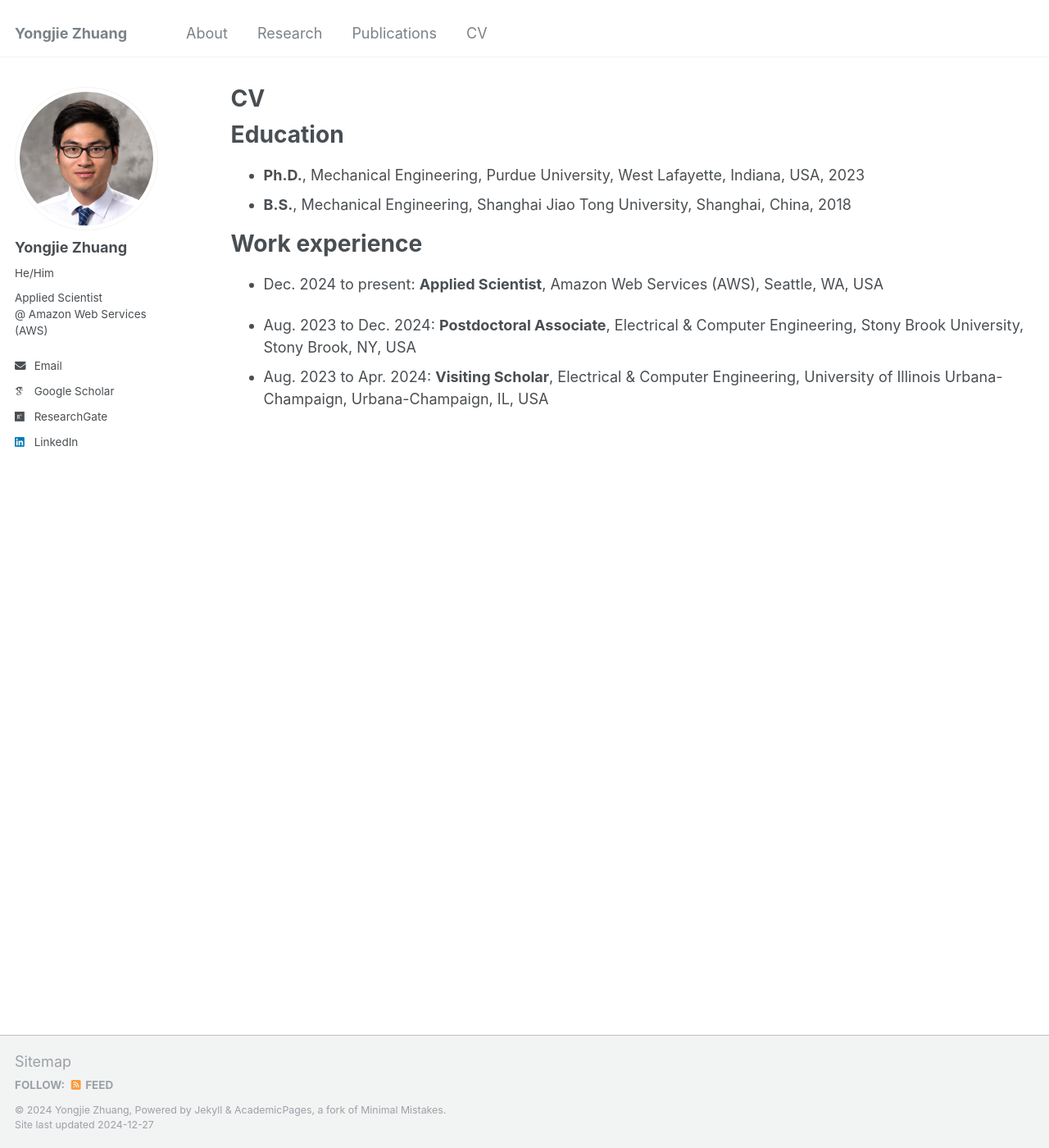
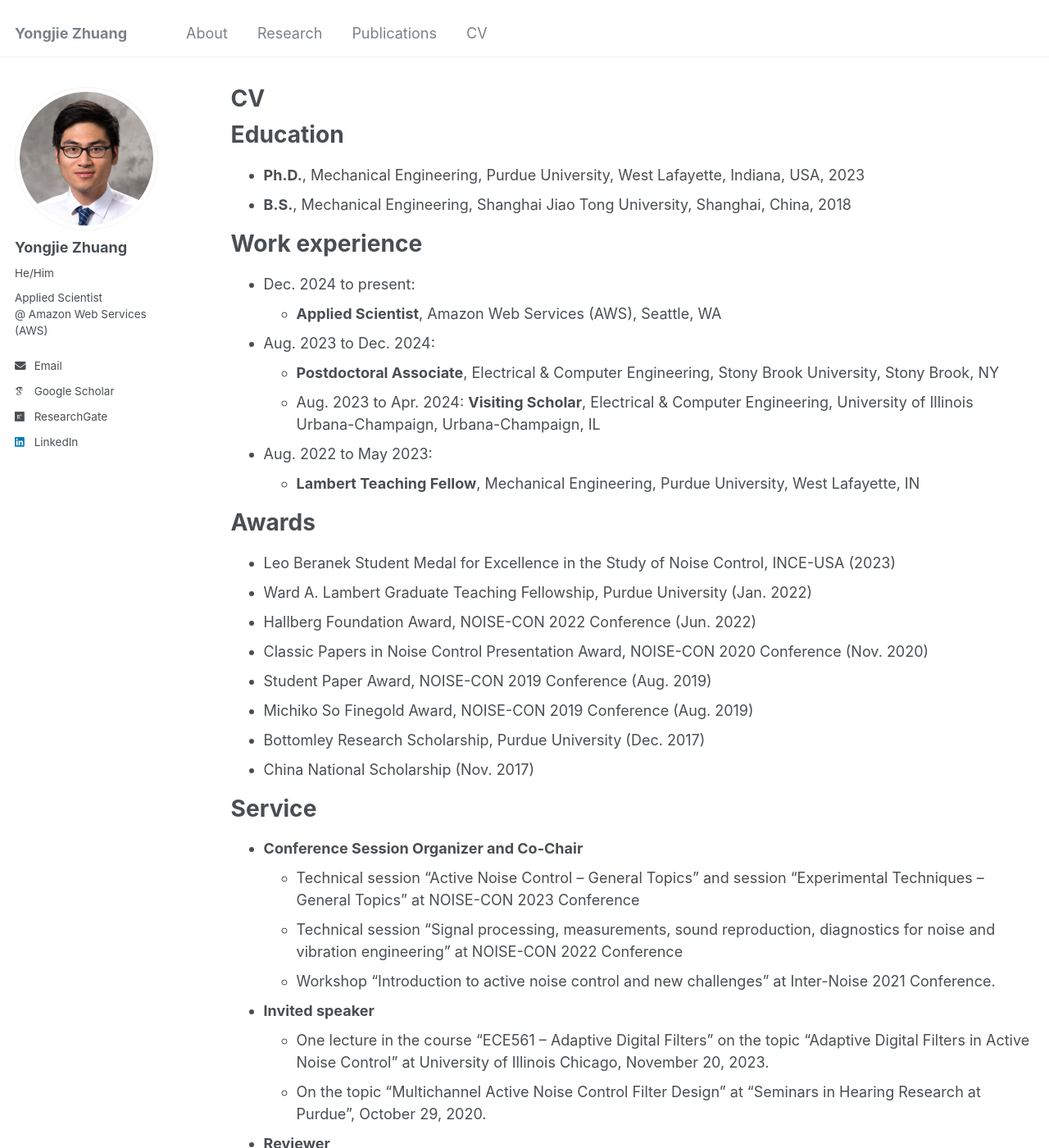
Before and after one commit to Yongjie-Zhuang/Yongjie-Zhuang.github.io, a Jekyll site: the page built from _pages/cv.md, in a window 1280 px wide and 1400 px high. Shown: the whole window at 82% size. Built offline with Jekyll 4.4.1, drawn with Linux system fonts in a browser that asks for light colours; some web fonts are replaced; some of the changed text lies outside the part shown.

Commit message:
Update CV

```diff
--- a/_pages/cv.md
+++ b/_pages/cv.md
@@ -16,10 +16,42 @@ Education
 
 Work experience
 ======
-* Dec. 2024 to present: <strong>Applied Scientist</strong>, Amazon Web Services (AWS), Seattle, WA, USA
+* Dec. 2024 to present:
+  * <strong>Applied Scientist</strong>, Amazon Web Services (AWS), Seattle, WA
+* Aug. 2023 to Dec. 2024:
+  * <strong>Postdoctoral Associate</strong>, Electrical & Computer Engineering, Stony Brook University, Stony Brook, NY
+  * Aug. 2023 to Apr. 2024: <strong>Visiting Scholar</strong>, Electrical & Computer Engineering, University of Illinois Urbana-Champaign, Urbana-Champaign, IL
+* Aug. 2022 to May 2023:
+  * <strong>Lambert Teaching Fellow</strong>, Mechanical Engineering, Purdue University, West Lafayette, IN
 
-* Aug. 2023 to Dec. 2024: <strong>Postdoctoral Associate</strong>, Electrical & Computer Engineering, Stony Brook University, Stony Brook, NY, USA
-* Aug. 2023 to Apr. 2024: <strong>Visiting Scholar</strong>, Electrical & Computer Engineering, University of Illinois Urbana-Champaign, Urbana-Champaign, IL, USA
+Awards
+======
+* Leo Beranek Student Medal for Excellence in the Study of Noise Control, INCE-USA (2023)
+* Ward A. Lambert Graduate Teaching Fellowship, Purdue University (Jan. 2022)
+* Hallberg Foundation Award, NOISE-CON 2022 Conference (Jun. 2022)
+* Classic Papers in Noise Control Presentation Award, NOISE-CON 2020 Conference (Nov. 2020)
+* Student Paper Award, NOISE-CON 2019 Conference (Aug. 2019)
+* Michiko So Finegold Award, NOISE-CON 2019 Conference (Aug. 2019)
+* Bottomley Research Scholarship, Purdue University (Dec. 2017)
+* China National Scholarship (Nov. 2017)
+
+
+Service
+======
+* <strong>Conference Session Organizer and Co-Chair</strong>
+  * Technical session “Active Noise Control – General Topics” and session “Experimental Techniques – General Topics” at NOISE-CON 2023 Conference
+  * Technical session “Signal processing, measurements, sound reproduction, diagnostics for noise and vibration engineering” at NOISE-CON 2022 Conference
+  * Workshop “Introduction to active noise control and new challenges” at Inter-Noise 2021 Conference.
+
+* <strong>Invited speaker</strong>
+  * One lecture in the course “ECE561 – Adaptive Digital Filters” on the topic “Adaptive Digital Filters in Active Noise Control” at University of Illinois Chicago, November 20, 2023.
+  * On the topic “Multichannel Active Noise Control Filter Design” at “Seminars in Hearing Research at Purdue”, October 29, 2020.
+
+* <strong>Reviewer</strong>
+  * Journals: The Journal of the Acoustical Society of America; Mechanical Systems and Signal Processing; IEEE Journal of Oceanic Engineering; Noise Control Engineering Journal; Measurement; Applied Sciences; Sensors; Electronics; Journal of marine science and engineering
+  * Conferences: 2025 IEEE International Conference on Acoustics, Speech, and Signal Processing (ICASSP 2025)
+
+
 
 <!--
 
```
Also changed, not shown: other parts of _pages/cv.md (+0 -3 lines).
